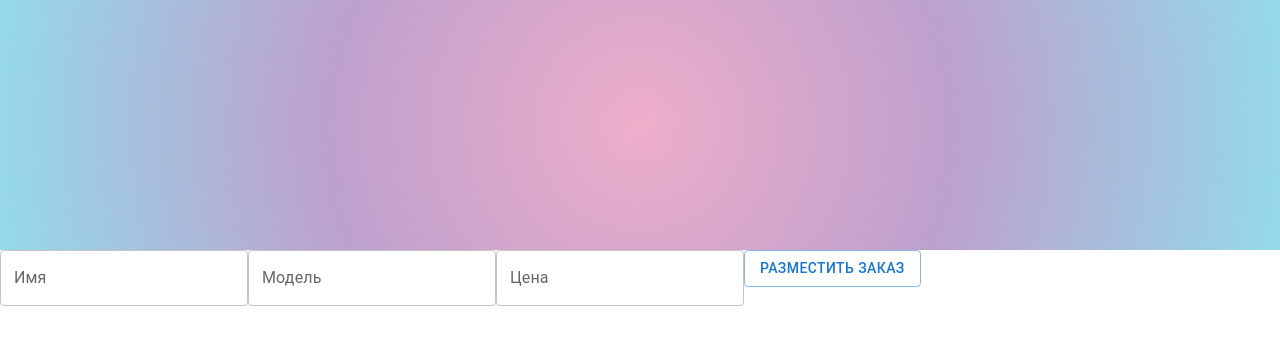
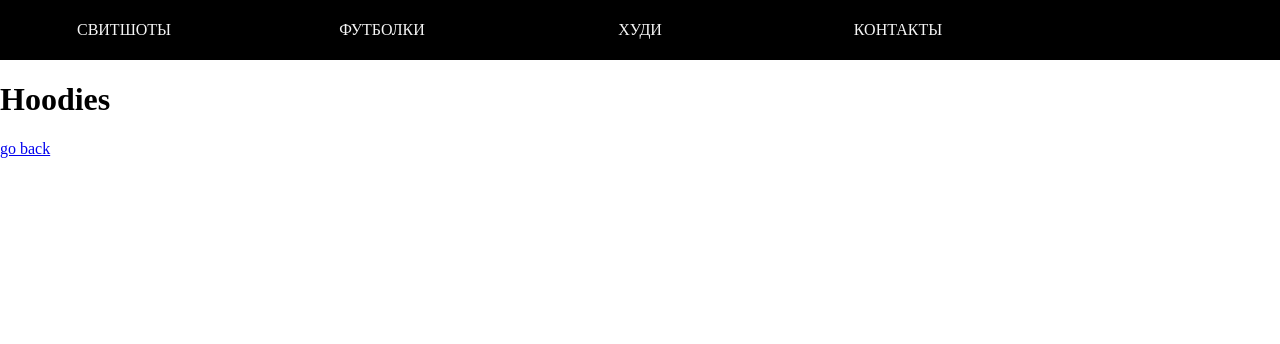
Before and after one commit to gewalttat/node-mongo-crud-fe, a React (Create React App) app: page /hoodies in a window 1280 px wide. Shown: the top 344 px of the page. Built offline with nearby package versions, Linux system fonts and the light colour scheme; no server answers.

Commit message:
tiny fe updates

```diff
--- a/package.json
+++ b/package.json
@@ -17,10 +17,12 @@
     "moment": "^2.29.1",
     "react": "^17.0.2",
     "react-dom": "^17.0.2",
+    "react-router-dom": "^6.3.0",
     "react-scripts": "5.0.0",
     "sass": "^1.49.9",
     "typescript": "^4.4.2",
-    "web-vitals": "^2.1.0"
+    "web-vitals": "^2.1.0",
+    "yarn": "^1.22.19"
   },
   "scripts": {
     "start": "react-scripts start",
--- a/src/App.tsx
+++ b/src/App.tsx
@@ -4,11 +4,16 @@ import './App.scss'
 
 function App() {
   return (
-    <div className="App">
-      <div className='head'>
-      </div>
-      <Home />
-    </div>
+    <div>
+    <nav
+      style={{
+        borderBottom: "solid 1px",
+        paddingBottom: "1rem",
+      }}
+    >
+    </nav>
+    <Home/>
+  </div>
   );
 }
 
--- /dev/null
+++ b/src/components/Contact/Contact.tsx
@@ -0,0 +1,11 @@
+import React from 'react';
+import { Link } from 'react-router-dom';
+
+export const Contact = () => {
+    return (
+        <>
+            <h1>contacts</h1>
+            <Link to="/">go back</Link><br/>
+        </>
+    );
+};
--- a/src/components/Home/Home.tsx
+++ b/src/components/Home/Home.tsx
@@ -1,6 +1,6 @@
 import React, { FC, useEffect, useState } from 'react';
 import axios from 'axios';
-import moment from 'moment';
+// import moment from 'moment';
 import { Button, TextField } from '@mui/material';
 
 interface Data {
@@ -33,21 +33,20 @@ export const Home = () => {
         setPost({ ...post, content: e.target.value });
     };
 
+    console.log(data, 'data')
+
     return (
         <>
 
-            <TextField id="outlined-basic"
+            <TextField
                 label="Имя"
-                variant="outlined"
                 onChange={(newValue) => handleTitleChange(newValue)} />
 
-            <TextField id="outlined-basic"
+            <TextField
                 label="Модель"
-                variant="outlined"
                 onChange={(newValue) => handleAuthorChange(newValue)} />
-            <TextField id="outlined-basic"
+            <TextField
                 label="Цена"
-                variant="outlined"
                 onChange={(newValue) => handleContentChange(newValue)} />
 
             <Button variant="outlined"
--- /dev/null
+++ b/src/components/Hoodie/Hoodies.tsx
@@ -0,0 +1,11 @@
+import React from 'react';
+import { Link } from 'react-router-dom';
+
+export const Hoodies = () => {
+    return (
+        <>
+            <h1>Hoodies</h1>
+            <Link to="/">go back</Link><br/>
+        </>
+    );
+};
--- /dev/null
+++ b/src/components/Sweatshirts/Sweatshirts.tsx
@@ -0,0 +1,11 @@
+import React from 'react';
+import { Link } from 'react-router-dom';
+
+export const Sweatshirts = () => {
+    return (
+        <>
+                        <h1>Sweatshirts</h1>
+                        <Link to="/">go back</Link><br/>
+        </>
+    );
+};
--- /dev/null
+++ b/src/components/T-Shirts/TShirts.tsx
@@ -0,0 +1,11 @@
+import React from 'react';
+import { Link } from 'react-router-dom';
+
+export const Tshirts = () => {
+    return (
+        <>
+            <h1>t-shirts</h1>
+            <Link to="/">go back</Link><br/>
+        </>
+    );
+};
--- a/src/index.tsx
+++ b/src/index.tsx
@@ -1,10 +1,15 @@
 import React from 'react';
 import ReactDOM from 'react-dom';
-import App from './App';
+import { BrowserRouter } from "react-router-dom";
+import { MainMenu } from './shared/MainMenu/MainMenu';
+import { RoutesContainer } from './shared/Routes';
 
 ReactDOM.render(
   <React.StrictMode>
-    <App />
+    <BrowserRouter>
+    <MainMenu/>
+    <RoutesContainer/>
+    </BrowserRouter>
   </React.StrictMode>,
   document.getElementById('root')
 );
--- /dev/null
+++ b/src/shared/MainMenu/MainMenu.scss
@@ -0,0 +1,79 @@
+.parent {
+    display: grid;
+    grid-template-columns: repeat(5, 1fr);
+    grid-template-rows: 60px repeat(4, 1fr);
+    grid-column-gap: 10px;
+    grid-row-gap: 0px;
+    background-color: black;
+}
+
+.div1 {
+    outline: none;
+    text-decoration: none;
+    color: whitesmoke;
+    display: flex;
+    align-items: center;
+    justify-content: center;
+    grid-area: 1 / 1 / 2 / 2;
+    &:hover {
+        animation: mymove 2s forwards;
+    }
+}
+
+.div2 {
+    outline: none;
+    text-decoration: none;
+    color: whitesmoke;
+    display: flex;
+    align-items: center;
+    justify-content: center;
+    grid-area: 1 / 2 / 2 / 3;
+    &:hover {
+        animation: mymove 2s forwards;
+    }
+}
+
+.div3 {
+    outline: none;
+    text-decoration: none;
+    color: whitesmoke;
+    display: flex;
+    align-items: center;
+    justify-content: center;
+    grid-area: 1 / 3 / 2 / 4;
+    &:hover {
+        animation: mymove 2s forwards;
+    }
+}
+
+.div4 {
+    outline: none;
+    text-decoration: none;
+    color: whitesmoke;
+    display: flex;
+    align-items: center;
+    justify-content: center;
+    grid-area: 1 / 4 / 2 / 5;
+    &:hover {
+        animation: mymove 2s forwards;
+    }
+}
+
+.div5 {
+    outline: none;
+    text-decoration: none;
+    color: whitesmoke;
+    display: flex;
+    align-items: center;
+    justify-content: center;
+    grid-area: 1 / 5 / 2 / 6;
+    &:hover {
+        animation: mymove 2s forwards;
+    }
+}
+
+
+@keyframes mymove {
+    from {background-color: black; color: whitesmoke}
+    to {background-color: pink; color: black}
+  }
--- /dev/null
+++ b/src/shared/MainMenu/MainMenu.tsx
@@ -0,0 +1,14 @@
+import React from 'react';
+import { Link } from 'react-router-dom';
+import './MainMenu.scss';
+
+export const MainMenu = () => {
+    return (
+        <div className='parent'>
+            <Link to="/sweatshirts" className='div1'>СВИТШОТЫ</Link>
+            <Link to="/t-shirts" className='div2'>ФУТБОЛКИ</Link>
+            <Link to="/hoodies" className='div3'>ХУДИ</Link>
+            <Link to="/contacts" className='div4'>КОНТАКТЫ</Link>
+        </div>
+    );
+};
--- /dev/null
+++ b/src/shared/Routes.tsx
@@ -0,0 +1,21 @@
+import React from 'react';
+import { Route, Routes } from 'react-router-dom';
+import App from '../App';
+import { Contact } from '../components/Contact/Contact';
+import { Home } from '../components/Home/Home';
+import { Hoodies } from '../components/Hoodie/Hoodies';
+import { Sweatshirts } from '../components/Sweatshirts/Sweatshirts';
+import { Tshirts } from '../components/T-Shirts/TShirts';
+
+export const RoutesContainer = () => {
+    return (
+        <Routes>
+        <Route path="/" element={<App />} />
+        <Route path="home" element={<Home/>} />
+        <Route path="hoodies" element={<Hoodies />} />
+        <Route path="t-shirts" element={<Tshirts />} />
+        <Route path="sweatshirts" element={<Sweatshirts />} />
+        <Route path="contacts" element={<Contact />} />
+      </Routes>
+    );
+};
```
Also changed, not shown: 2 other files (tests, documents, lock files or other folders).
